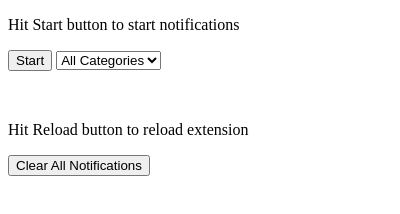
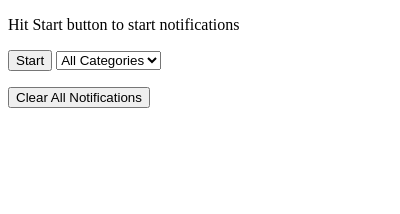
Before and after one commit to Rakeen70210/buildapcsales-Notify-Me, a browser extension: page buildapcsales Notify Me/app/popup.html in a window 400 px wide. Drawn offline with Linux system fonts and the light colour scheme.

Commit message:
fixed text on the html

```diff
--- a/buildapcsales Notify Me/app/popup.html
+++ b/buildapcsales Notify Me/app/popup.html
@@ -40,12 +40,6 @@
         </select>
     </p>
     <p>
-        &nbsp;
-    </p>
-    <p>
-        Hit Reload button to reload extension
-    </p>
-    <p>
         <input id="Button2" type="button" value="Clear All Notifications" />
     </p>
 </body>
```
Also changed, not shown: 5 other files.
